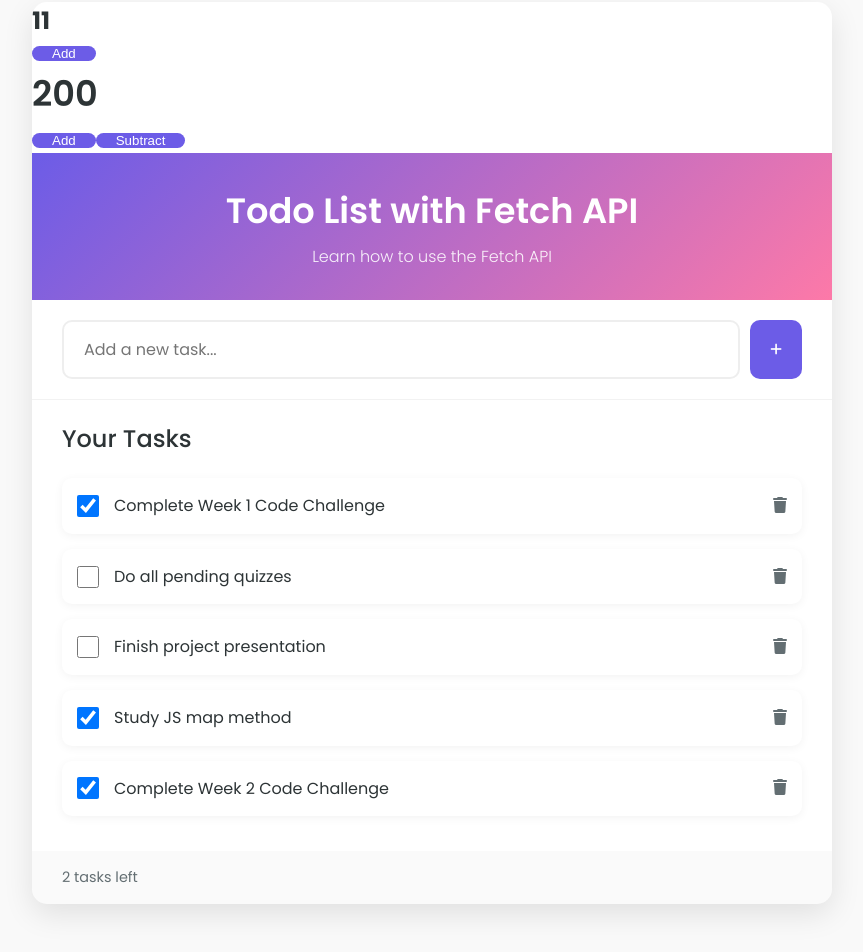
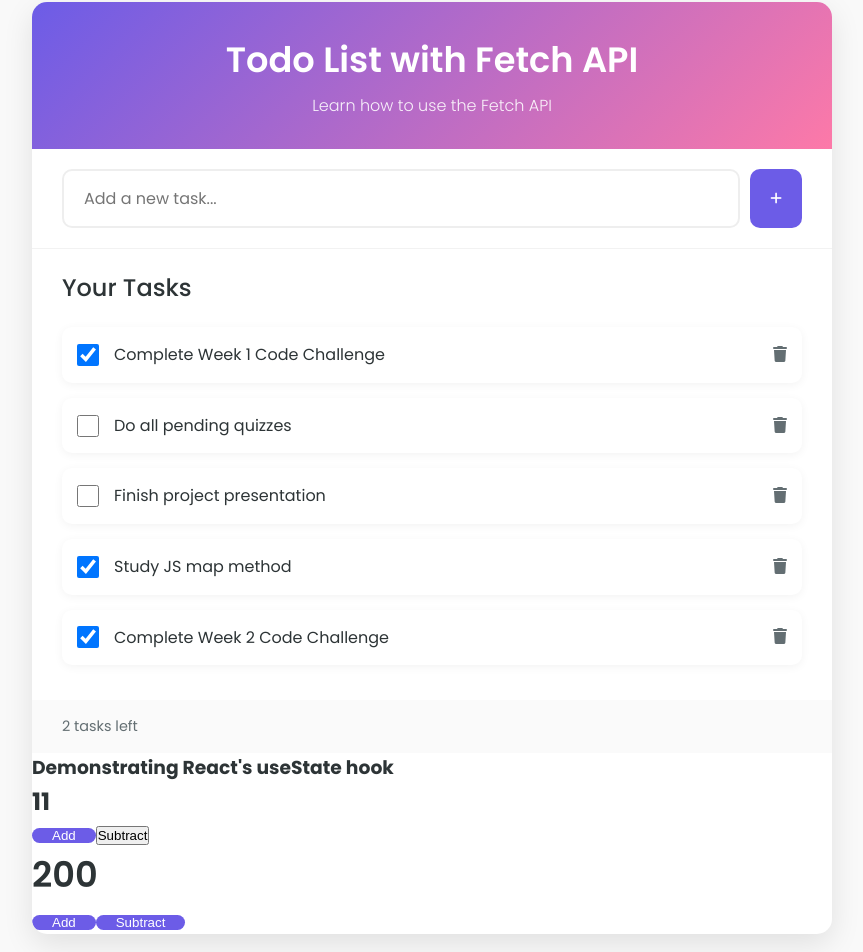
Before and after one commit to ryankim1264/todo-list, a React (Vite) app: page / in a window 1280 px wide. Shown: the part 58-1010 px from the top of the page, without its empty margins (208-1071 px from the left). Built offline with nearby package versions, Linux system fonts and the light colour scheme.

Commit message:
Abstract useState demonstration to own component

```diff
--- a/src/App.jsx
+++ b/src/App.jsx
@@ -1,42 +1,17 @@
-import { useState } from 'react';
 import AddTaskForm from './components/AddTaskForm';
-import Button from './components/Button';
+import DemonstratingState from './components/DemonstratingState';
 import Header from './components/Header';
 import TasksContainer from './components/TasksContainer';
 import TasksCount from './components/TasksCount';
 
 const App = () => {
-	const [count, setCount] = useState(200);
-
-	let numb = 11;
-	function directDOMManipulation() {
-		const h2 = document.querySelector('h2');
-		h2.innerText = numb += 1;
-	}
-
-	function stateManipulation() {
-		setCount(count + 1);
-	}
-
 	return (
 		<div className="container">
-			<h2>{numb}</h2>
-			<Button id="add-task-btn" onClick={directDOMManipulation}>
-				Add
-			</Button>
-
-			<h1>{count}</h1>
-
-			<Button id="add-task-btn" onClick={stateManipulation}>
-				Add
-			</Button>
-
-			<Button id="add-task-btn">Subtract</Button>
-
 			<Header />
 			<AddTaskForm />
 			<TasksContainer />
 			<TasksCount />
+			<DemonstratingState />
 		</div>
 	);
 };
--- /dev/null
+++ b/src/components/DemonstratingState.jsx
@@ -0,0 +1,47 @@
+import React, { useState } from 'react';
+import Button from './Button';
+
+const DemonstratingState = () => {
+	const [count, setCount] = useState(200);
+
+	let numb = 11;
+	const h2 = document.querySelector('.h2');
+	function directDOMManipulation() {
+		h2.innerText = numb += 1;
+	}
+
+	function subtractUsingDirectDOMManipulation() {
+		h2.innerText = numb -= 1;
+	}
+
+	function stateManipulation() {
+		setCount(count + 1);
+	}
+
+	function subtractUsingState() {
+		setCount(count - 1);
+	}
+
+	return (
+		<div>
+			<h3>Demonstrating React's useState hook</h3>
+			<h2 className="h2">{numb}</h2>
+			<Button id="add-task-btn" onClick={directDOMManipulation}>
+				Add
+			</Button>
+			<Button onClick={subtractUsingDirectDOMManipulation}>Subtract</Button>
+
+			<h1>{count}</h1>
+
+			<Button id="add-task-btn" onClick={stateManipulation}>
+				Add
+			</Button>
+
+			<Button id="add-task-btn" onClick={subtractUsingState}>
+				Subtract
+			</Button>
+		</div>
+	);
+};
+
+export default DemonstratingState;
```
